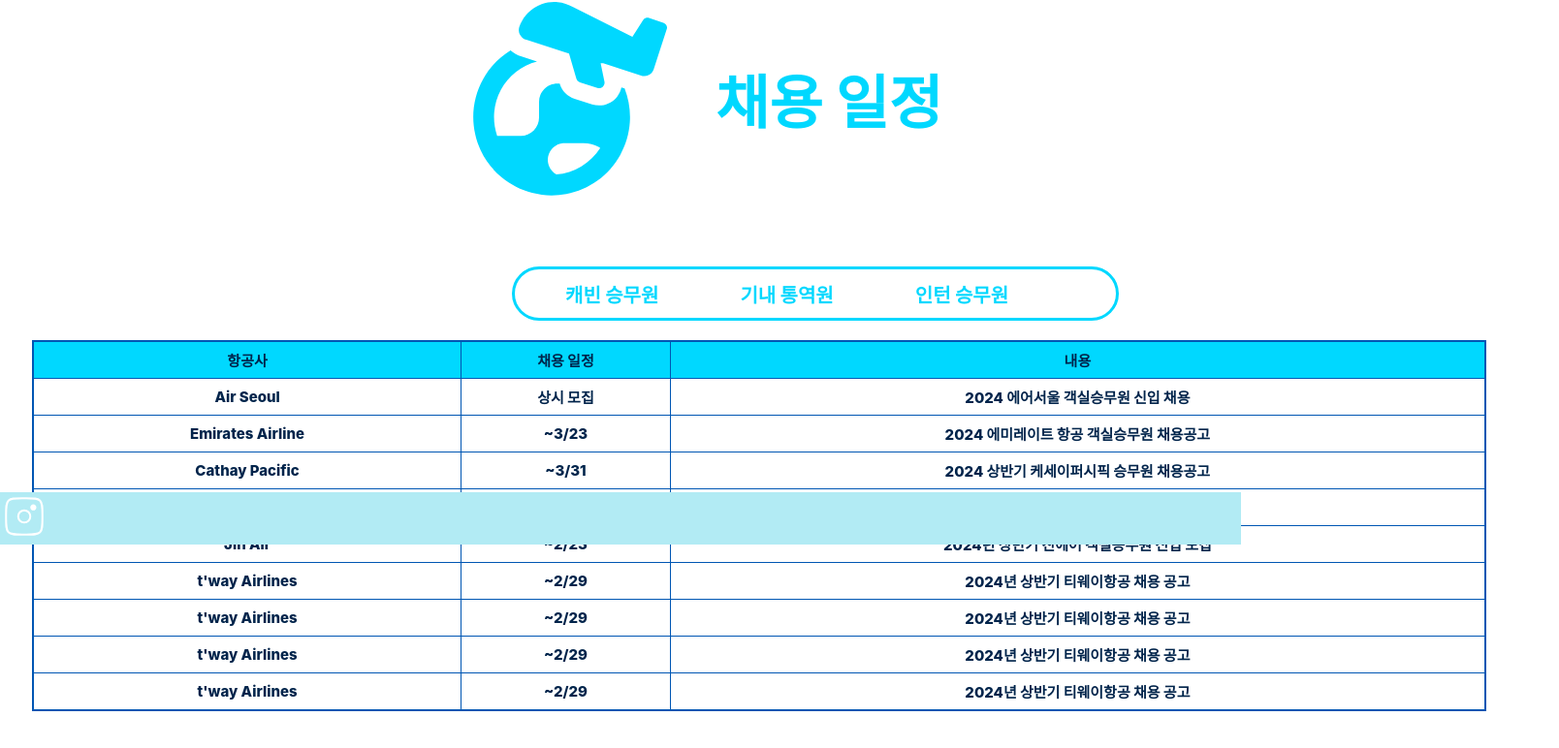
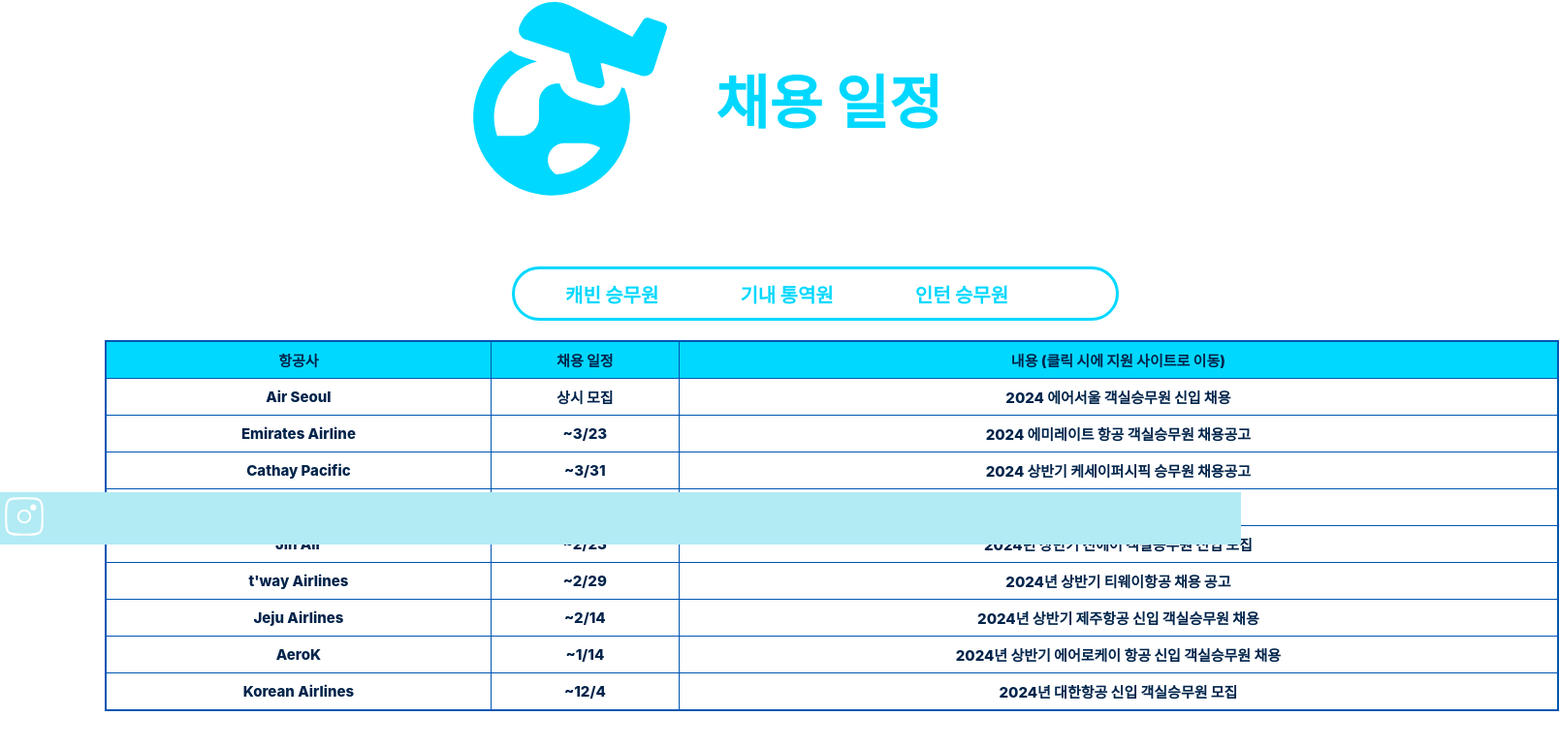
Before and after one commit to Airbear-HS/AIRBEAR, a React (Create React App) app: page /Cabin in a window 1280 px wide. Shown: the part 238-1010 px from the top of the page at 97% size, 1608 px wide, since content can reach past the window. Built offline with nearby package versions, Linux system fonts and the light colour scheme.

Commit message:
Recruitingcoconutwhyclassified

```diff
--- a/src/component/nav/Cabin.css
+++ b/src/component/nav/Cabin.css
@@ -70,6 +70,8 @@
   margin-left: 5px;
   border: 2px solid #0056b3;
   background: #fff;
+  margin-left: 80px;
+  margin-bottom: 50px;
 }
 
 .recruitment-table th,
--- a/src/component/nav/Cabin.jsx
+++ b/src/component/nav/Cabin.jsx
@@ -55,62 +55,98 @@
             <tr>
               <th>항공사</th>
               <th>채용 일정</th>
-              <th>내용</th>
+              <th>내용 (클릭 시에 지원 사이트로 이동)</th>
             </tr>
           </thead>
           <tbody>
             <tr>
               <td>Air Seoul</td>
               <td>상시 모집</td>
-              <td>2024 에어서울 객실승무원 신입 채용</td>
+              <td>
+                <a href="https://recruit.flyairseoul.com/">
+                  2024 에어서울 객실승무원 신입 채용
+                </a>
+              </td>
             </tr>
 
             <tr>
               <td>Emirates Airline</td>
               <td>~3/23</td>
-              <td>2024 에미레이트 항공 객실승무원 채용공고</td>
+              <td>
+                <a href="https://www.emiratesgroupcareers.com/">
+                  2024 에미레이트 항공 객실승무원 채용공고
+                </a>
+              </td>
             </tr>
 
             <tr>
               <td>Cathay Pacific</td>
               <td>~3/31</td>
-              <td>2024 상반기 케세이퍼시픽 승무원 채용공고</td>
+              <td>
+                <a href="https://www.cathaypacific.com/cx/ko_KR.html?utm_medium=SEM&utm_source=GBL-NAVER&utm_campaign=20220615-WW-PURE_BRAND_NEA&utm_content=BRAND-DESKTOP-V1&dclid=CKrc0OSpjIYDFdKN6QUduU8ElQ">
+                  2024 상반기 케세이퍼시픽 승무원 채용공고
+                </a>
+              </td>
             </tr>
 
             <tr>
               <td>Singapore Airlines</td>
               <td>~6/2</td>
-              <td>2024 상반기 싱가폴 항공 채용공고</td>
+              <td>
+                <a href="https://www.singaporeair.com/ko_KR/kr/home#/book/bookflight">
+                  2024 상반기 싱가폴 항공 채용공고
+                </a>
+              </td>
             </tr>
 
             <tr>
               <td>Jin Air</td>
               <td>~2/23</td>
-              <td>2024년 상반기 진에어 객실승무원 신입 모집</td>
+              <td>
+                <a href="https://jinair.recruiter.co.kr/app/jobnotice/view?systemKindCode=MRS2&jobnoticeSn=170655">
+                  2024년 상반기 진에어 객실승무원 신입 모집
+                </a>
+              </td>
             </tr>
 
             <tr>
               <td>t'way Airlines</td>
               <td>~2/29</td>
-              <td>2024년 상반기 티웨이항공 채용 공고</td>
+              <td>
+                <a href="https://recruit.twayair.com/WiseRecruitWeb/">
+                  2024년 상반기 티웨이항공 채용 공고
+                </a>
+              </td>
             </tr>
 
             <tr>
-              <td>t'way Airlines</td>
-              <td>~2/29</td>
-              <td>2024년 상반기 티웨이항공 채용 공고</td>
+              <td>Jeju Airlines</td>
+              <td>~2/14</td>
+              <td>
+                <a href="https://recruit.jejuair.net/">
+                  2024년 상반기 제주항공 신입 객실승무원 채용
+                </a>
+              </td>
             </tr>
 
             <tr>
-              <td>t'way Airlines</td>
-              <td>~2/29</td>
-              <td>2024년 상반기 티웨이항공 채용 공고</td>
+              <td>AeroK</td>
+              <td>~1/14</td>
+              <td>
+                <a href="https://aerok.recruiter.co.kr/app/jobnotice/view?systemKindCode=MRS2&jobnoticeSn=149631">
+                  2024년 상반기 에어로케이 항공 신입 객실승무원 채용
+                </a>
+              </td>
             </tr>
 
             <tr>
-              <td>t'way Airlines</td>
-              <td>~2/29</td>
-              <td>2024년 상반기 티웨이항공 채용 공고</td>
+              <td>Korean Airlines</td>
+              <td>~12/4</td>
+              <td>
+                <a href="https://koreanair.recruiter.co.kr/app/jobnotice/view?systemKindCode=MRS2&jobnoticeSn=163240">
+                  2024년 대한항공 신입 객실승무원 모집
+                </a>
+              </td>
             </tr>
           </tbody>
         </table>
```
